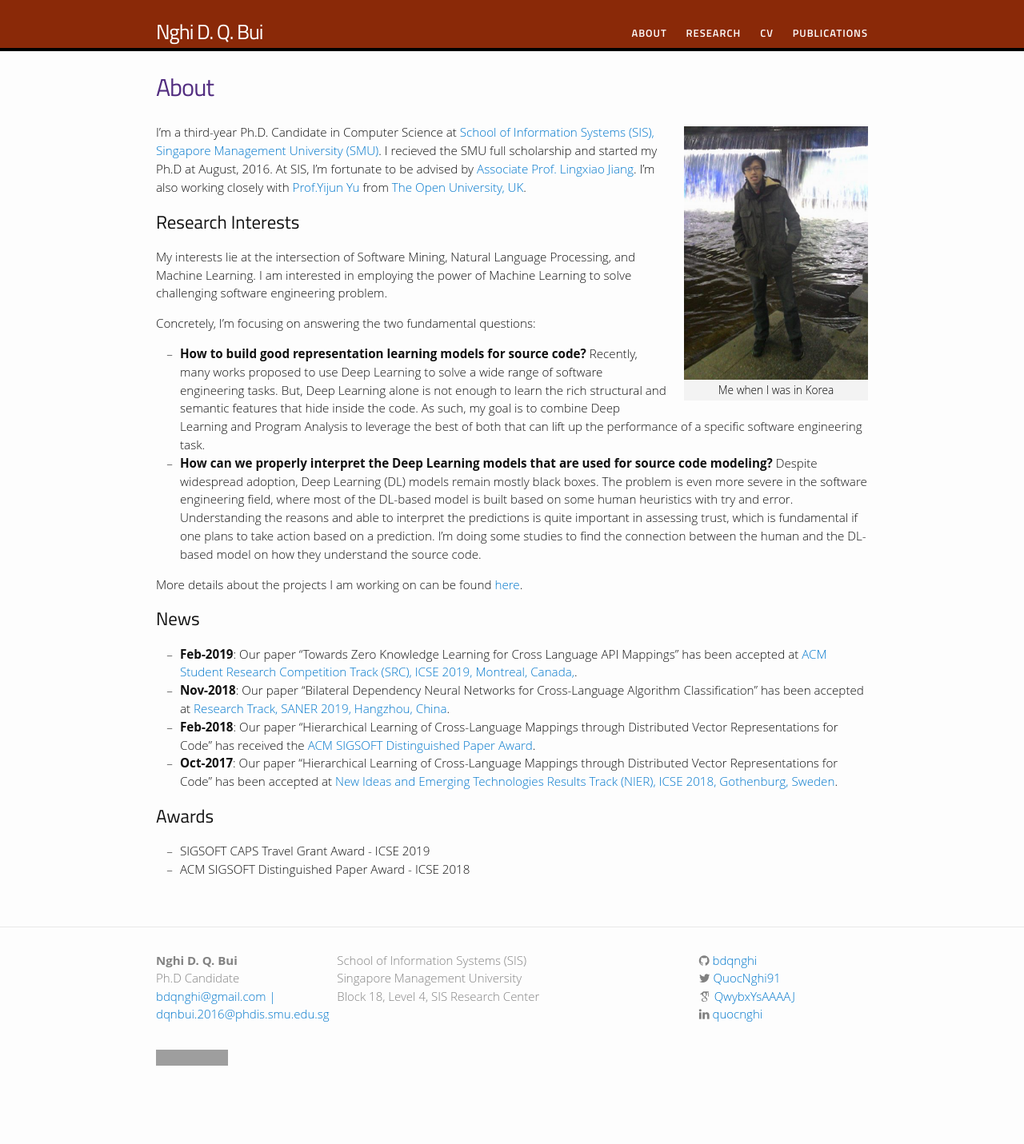
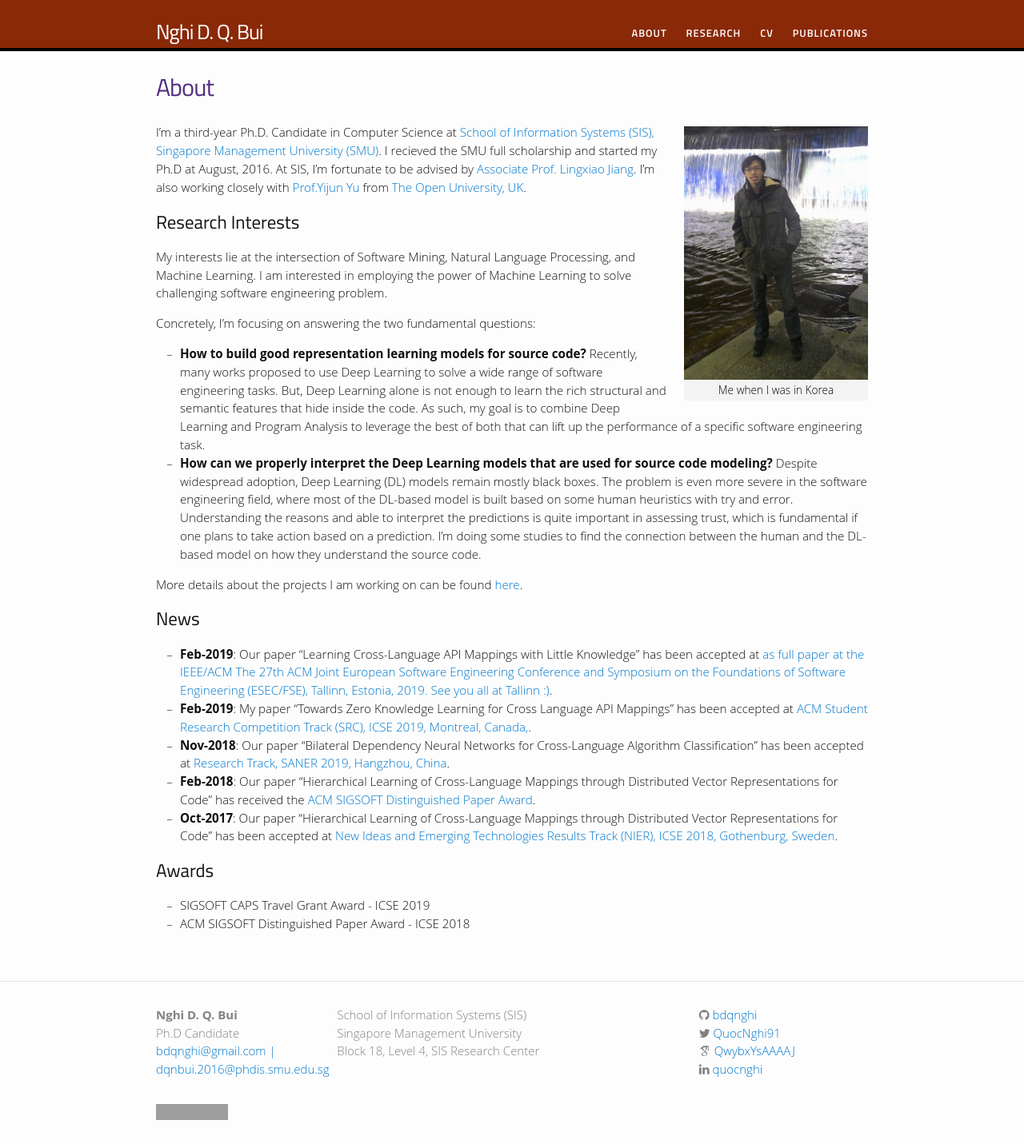
Before and after one commit to bdqnghi/bdqnghi.github.io, a Jekyll site: the page built from index.md, in a window 1280 px wide. Shown: the whole page at 80% size. Built offline with Jekyll 4.4.1, drawn with Linux system fonts in a browser that asks for light colours; nearby versions of some CDN libraries; some web fonts are replaced; before the commit the page ends 1363 px from its top, so only the background shows below that; grey boxes are pictures that could not be loaded.

Commit message:
update FSE acceptance

```diff
--- a/index.md
+++ b/index.md
@@ -21,7 +21,8 @@
 More details about the projects I am working on can be found [here](/research/).
 
 ## News
-- **Feb-2019**: Our paper "Towards Zero Knowledge Learning for Cross Language API Mappings" has been accepted at <a href="https://2019.icse-conferences.org/track/icse-2019-ACM-Student-Research" target="_blank">ACM Student Research Competition Track (SRC), ICSE 2019, Montreal, Canada,</a>.
+- **Feb-2019**: Our paper "Learning Cross-Language API Mappings with Little Knowledge" has been accepted at <a href="https://esec-fse19.ut.ee/" target="_blank">as full paper at the IEEE/ACM The 27th ACM Joint European Software Engineering Conference and Symposium on the Foundations of Software Engineering (ESEC/FSE), Tallinn, Estonia, 2019. See you all at Tallinn :)</a>.
+- **Feb-2019**: My paper "Towards Zero Knowledge Learning for Cross Language API Mappings" has been accepted at <a href="https://2019.icse-conferences.org/track/icse-2019-ACM-Student-Research" target="_blank">ACM Student Research Competition Track (SRC), ICSE 2019, Montreal, Canada,</a>.
 - **Nov-2018**: Our paper "Bilateral Dependency Neural Networks for Cross-Language Algorithm Classification" has been accepted at <a href="https://saner2019.github.io/" target="_blank">Research Track, SANER 2019, Hangzhou, China</a>.
 - **Feb-2018**: Our paper "Hierarchical Learning of Cross-Language Mappings through Distributed Vector Representations for Code" has received the <a href="https://www.icse2018.org/info/awards" target="_blank"> ACM SIGSOFT Distinguished Paper Award</a>.
 - **Oct-2017**: Our paper "Hierarchical Learning of Cross-Language Mappings through Distributed Vector Representations for Code" has been accepted at <a href="https://www.icse2018.org/" target="_blank">New Ideas and Emerging Technologies Results Track (NIER), ICSE 2018, Gothenburg, Sweden</a>.
```
